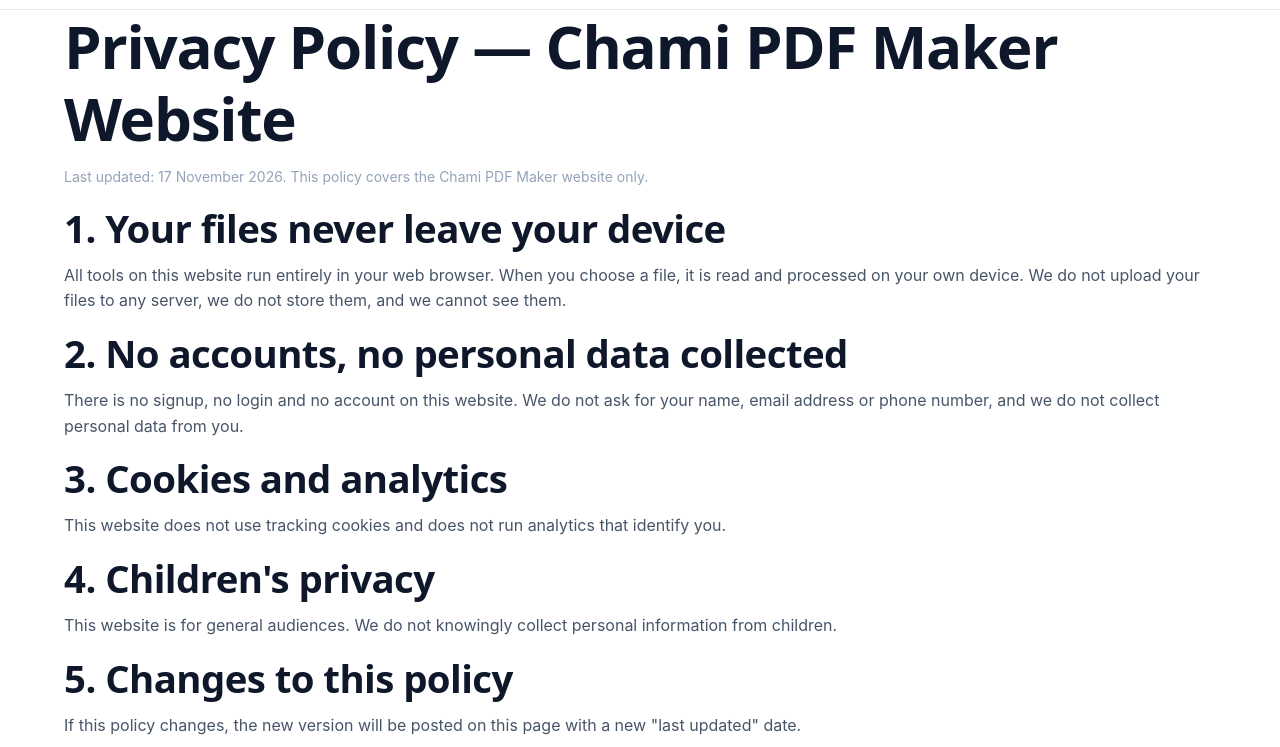
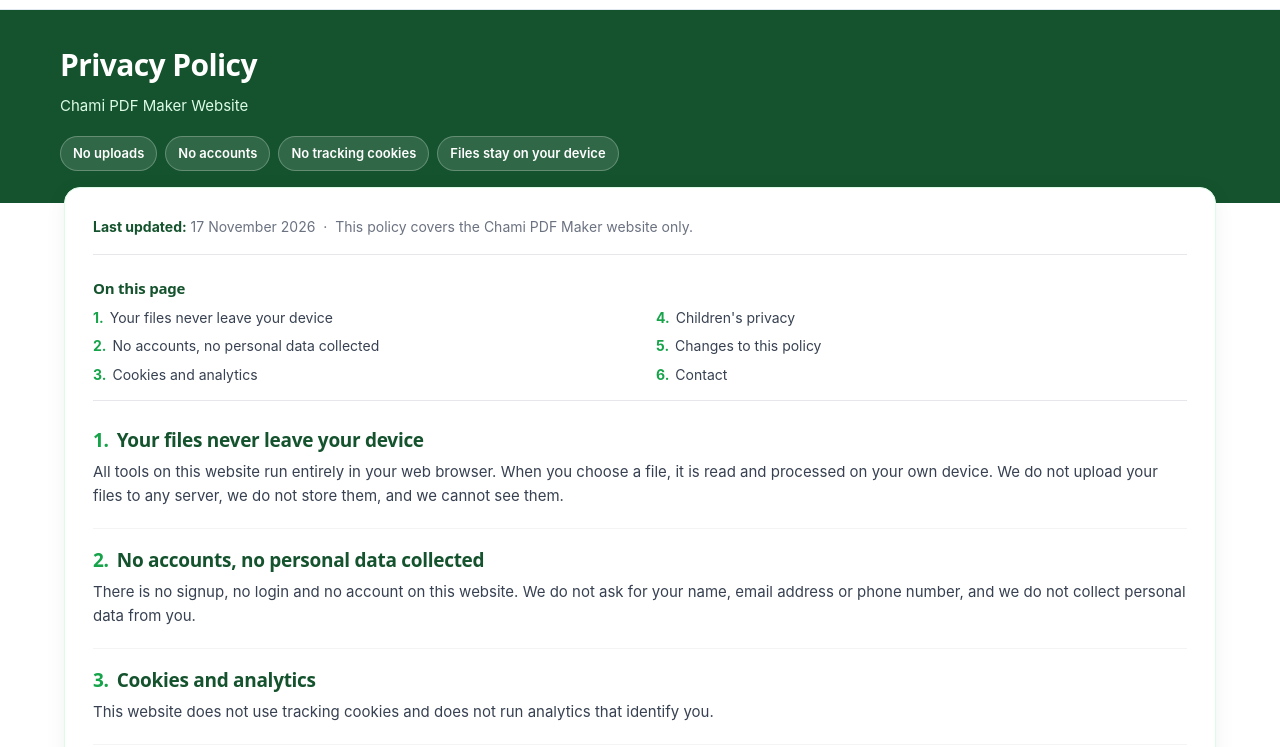
Before and after one commit to chamitools/chami-pdf-maker-website, a plain HTML site: page privacy-policy.html in a window 1280 px wide. Shown: the part 53-800 px from the top of the page. Drawn offline with Linux system fonts and the light colour scheme.

Commit message:
Restyle website privacy page to match the professional app policy design
- Green hero band with trust badges, white card, contents list
- Numbered sections, same professional look as chamitools.github.io/chami-privacy
- Policy text unchanged, word for word; site header/nav/footer kept

```diff
--- a/privacy-policy.html
+++ b/privacy-policy.html
@@ -6,10 +6,42 @@
 <title>Privacy Policy — Chami PDF Maker</title>
 <meta name="description" content="Privacy policy for the Chami PDF Maker website. No uploads, no accounts, no tracking cookies. Files are processed in your browser only.">
 <meta name="robots" content="index, follow">
+<meta name="theme-color" content="#14532D">
 <link rel="canonical" href="https://chamitools.github.io/chami-pdf-maker-website/privacy-policy.html">
 <link rel="icon" href="assets/panda-512.png" type="image/png">
 <link rel="stylesheet" href="assets/style.css?v=6">
 <script defer src="assets/common.js?v=7"></script>
+<style>
+  .policy-hero{background:#14532D;color:#fff}
+  .policy-hero .wrap{padding:36px 20px 32px}
+  .policy-hero h1{font-size:30px;line-height:1.25;letter-spacing:-.02em;color:#fff;margin:0}
+  .policy-hero p{margin-top:10px;color:#dcfce7;font-size:15px}
+  .policy-badges{margin-top:18px;display:flex;flex-wrap:wrap;gap:8px}
+  .policy-badges span{background:rgba(255,255,255,.12);border:1px solid rgba(255,255,255,.25);color:#fff;font-size:13px;font-weight:600;padding:6px 12px;border-radius:999px}
+  .policy-card{background:#fff;border:1px solid #dcfce7;border-radius:16px;margin-top:-16px;padding:28px 28px 8px;box-shadow:0 4px 20px rgba(20,83,45,.07)}
+  .policy-meta{font-size:14px;color:#6b7280;border-bottom:1px solid #e5e7eb;padding-bottom:16px;margin-bottom:8px}
+  .policy-meta strong{color:#14532D}
+  .policy-toc{padding:16px 0 8px;border-bottom:1px solid #e5e7eb;margin-bottom:8px}
+  .policy-toc h2{font-size:15px;color:#14532D;margin:0 0 10px}
+  .policy-toc ol{list-style:none;columns:2;column-gap:32px;margin:0;padding:0}
+  .policy-toc li{margin-bottom:6px;font-size:14px}
+  .policy-toc li a{color:#374151}
+  .policy-toc li a:hover{color:#16A34A}
+  .policy-toc li span{color:#16A34A;font-weight:700;margin-right:6px}
+  .policy-card section{padding:20px 0;border-bottom:1px solid #f3f4f6}
+  .policy-card section:last-child{border-bottom:none}
+  .policy-card section h2{font-size:19px;color:#14532D;margin:0 0 8px}
+  .policy-card section h2 span{color:#16A34A;margin-right:8px}
+  .policy-card section p{font-size:15px;color:#374151;margin:0}
+  .policy-card section p a{color:#16A34A}
+  main .wrap.policy-main{padding-bottom:48px}
+  @media (max-width:600px){
+    .policy-hero h1{font-size:24px}
+    .policy-card{padding:20px 18px 4px}
+    .policy-toc ol{columns:1}
+    .policy-card section h2{font-size:17px}
+  }
+</style>
 </head>
 <body>
 <header class="site">
@@ -30,27 +62,57 @@
 </header>
 
 <main>
+  <div class="policy-hero">
     <div class="wrap">
-    <h1>Privacy Policy — Chami PDF Maker Website</h1>
-    <p class="privacy-note">Last updated: 17 November 2026. This policy covers the Chami PDF Maker website only.</p>
-
-    <h2>1. Your files never leave your device</h2>
+      <h1>Privacy Policy</h1>
+      <p>Chami PDF Maker Website</p>
+      <div class="policy-badges">
+        <span>No uploads</span>
+        <span>No accounts</span>
+        <span>No tracking cookies</span>
+        <span>Files stay on your device</span>
+      </div>
+    </div>
+  </div>
+  <div class="wrap policy-main">
+    <div class="policy-card">
+      <p class="policy-meta"><strong>Last updated:</strong> 17 November 2026 &nbsp;·&nbsp; This policy covers the Chami PDF Maker website only.</p>
+      <nav class="policy-toc" aria-label="On this page">
+        <h2>On this page</h2>
+        <ol>
+          <li><span>1.</span><a href="#files">Your files never leave your device</a></li>
+          <li><span>2.</span><a href="#accounts">No accounts, no personal data collected</a></li>
+          <li><span>3.</span><a href="#cookies">Cookies and analytics</a></li>
+          <li><span>4.</span><a href="#children">Children's privacy</a></li>
+          <li><span>5.</span><a href="#changes">Changes to this policy</a></li>
+          <li><span>6.</span><a href="#contact">Contact</a></li>
+        </ol>
+      </nav>
+      <section id="files">
+        <h2><span>1.</span>Your files never leave your device</h2>
         <p>All tools on this website run entirely in your web browser. When you choose a file, it is read and processed on your own device. We do not upload your files to any server, we do not store them, and we cannot see them.</p>
-
-    <h2>2. No accounts, no personal data collected</h2>
+      </section>
+      <section id="accounts">
+        <h2><span>2.</span>No accounts, no personal data collected</h2>
         <p>There is no signup, no login and no account on this website. We do not ask for your name, email address or phone number, and we do not collect personal data from you.</p>
-
-    <h2>3. Cookies and analytics</h2>
+      </section>
+      <section id="cookies">
+        <h2><span>3.</span>Cookies and analytics</h2>
         <p>This website does not use tracking cookies and does not run analytics that identify you.</p>
-
-    <h2>4. Children's privacy</h2>
+      </section>
+      <section id="children">
+        <h2><span>4.</span>Children's privacy</h2>
         <p>This website is for general audiences. We do not knowingly collect personal information from children.</p>
-
-    <h2>5. Changes to this policy</h2>
+      </section>
+      <section id="changes">
+        <h2><span>5.</span>Changes to this policy</h2>
         <p>If this policy changes, the new version will be posted on this page with a new "last updated" date.</p>
-
-    <h2>6. Contact</h2>
+      </section>
+      <section id="contact">
+        <h2><span>6.</span>Contact</h2>
         <p>Questions about this policy: <a href="mailto:chami.support@gmail.com">chami.support@gmail.com</a></p>
+      </section>
+    </div>
   </div>
 </main>
 
```
Lines whose indentation alone changed are shown as unchanged.
